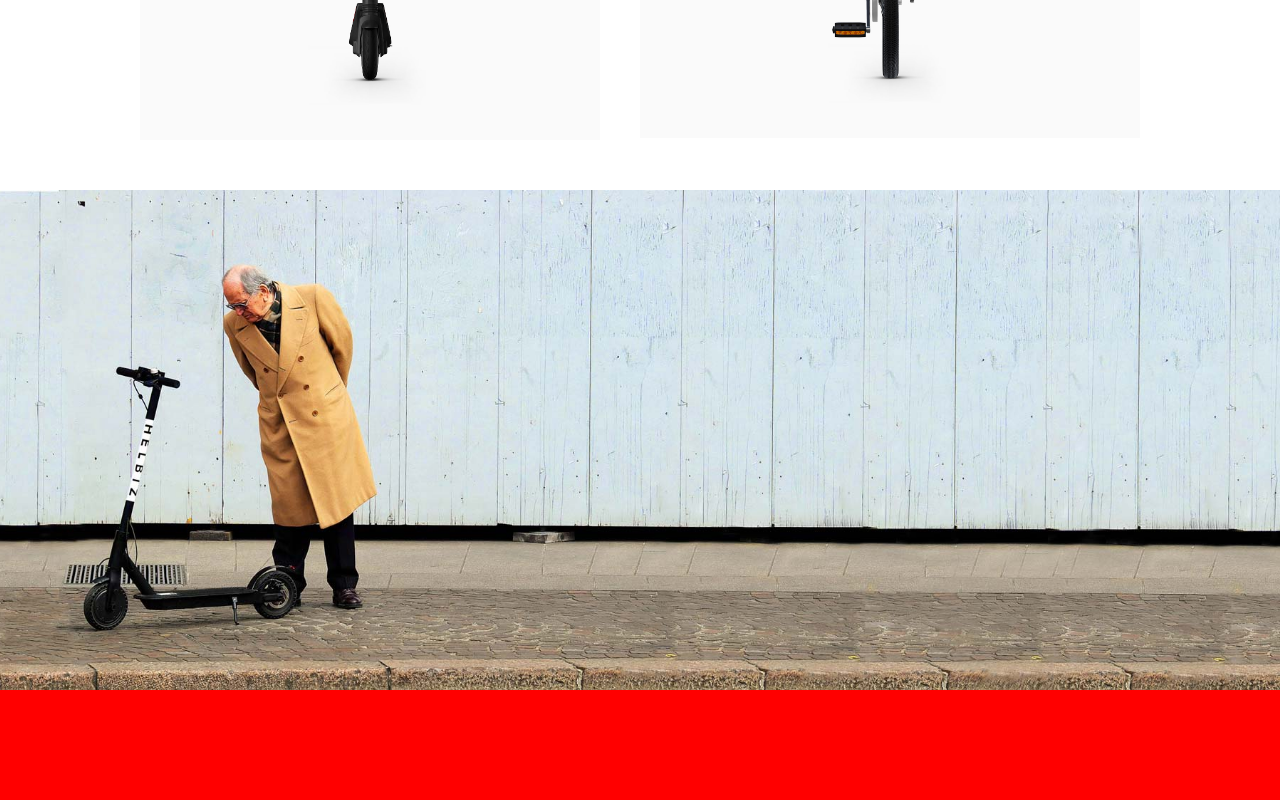
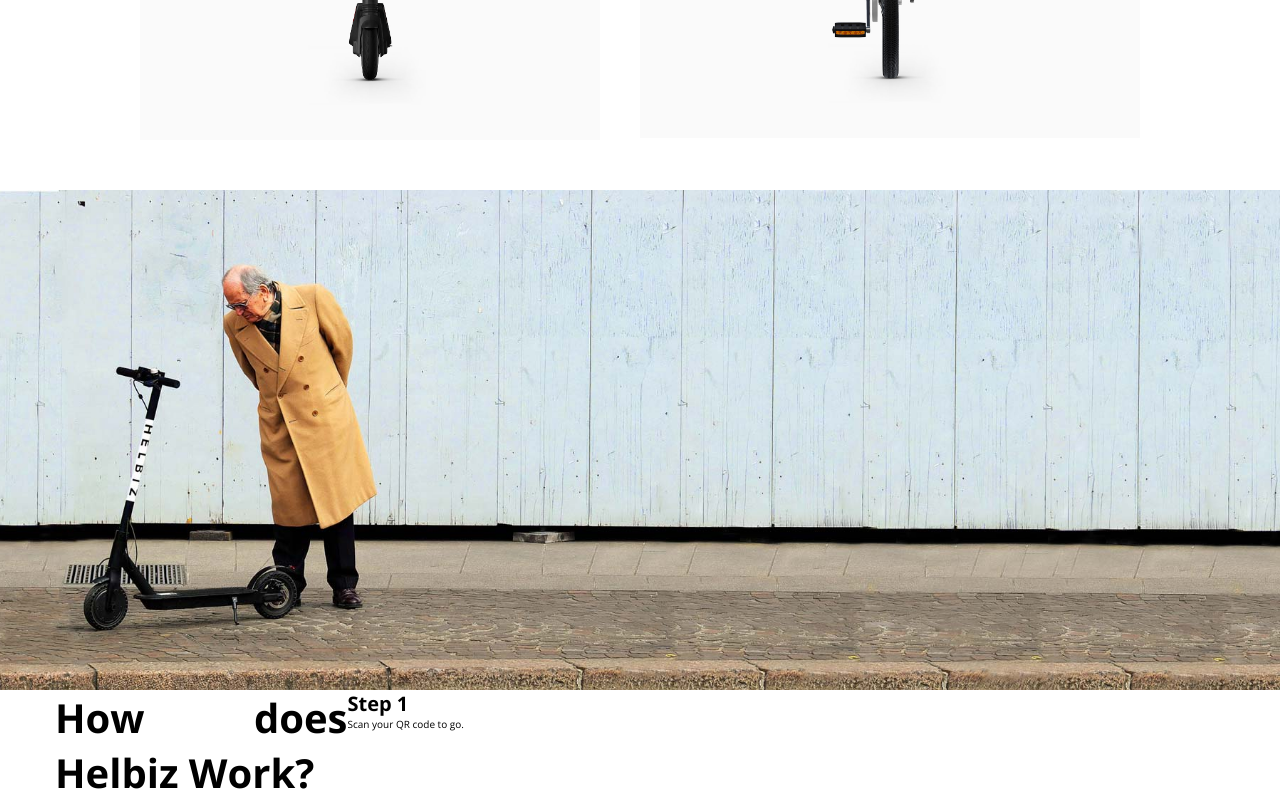
Before and after one commit to stefanoriccio1/html-css-helbiz, a plain HTML site: page index.html in a window 1280 px wide. Shown: the part 933-1733 px from the top of the page. Before the commit the page ends 1623 px from the top, so only its background shows below. Drawn offline with nearby package versions, Linux system fonts and the light colour scheme.

Commit message:
Iniziata impostazione bottom main

```diff
--- a/css/style.css
+++ b/css/style.css
@@ -13,6 +13,7 @@ body {
 }
 .container-fluid{
   margin-top: 50px;
+  position: relative;
 }
 .menu_inline {
   list-style: none;
@@ -197,3 +198,15 @@ main {
   background-size: cover;
   background-position-x: -200px;
 }
+
+.carousel_text{
+  max-width: 70%;
+  text-align: justify;
+}
+.carousel_text h2{
+  font-size: 4em;
+}
+.carousel_text h3{
+  font-size: 2em;
+  font-weight: semi-bold;
+}
--- a/index.html
+++ b/index.html
@@ -94,8 +94,19 @@
         <div class="col-lg-12 carousel_top">
 
         </div>
-        <div class="col-lg-12 carousel_bottom">
+        <div class="container carousel_bottom">
+          <div class="col-offset-lg-3">
+          </div>
+          <div class="col-lg-3 carousel_text">
+            <h2>How does Helbiz Work?</h2>
+          </div>
+          <div class="container col-lg-3 carousel_text">
+            <h3>Step 1</h3>
+            <p>Scan your QR code to go.</p>
+          </div>
+          <div class="col-offset-lg-3">
 
+          </div>
         </div>
         <div class="slider">
 
```
